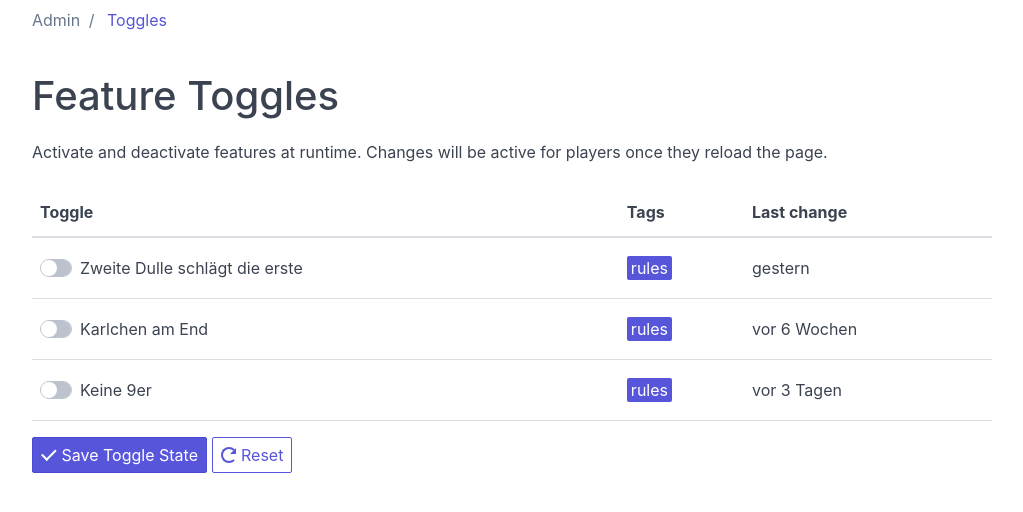
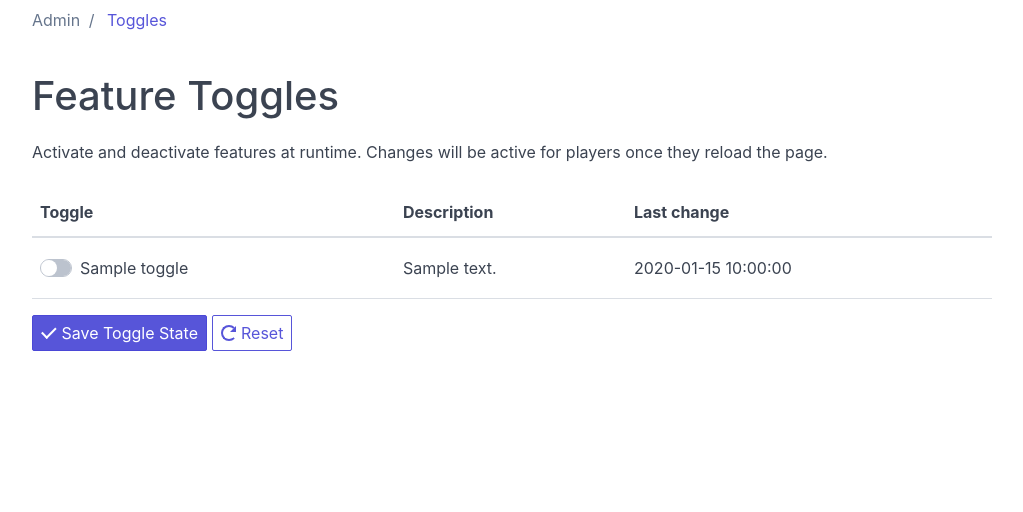
Before and after one commit to hamvocke/doppelkopf, a Flask app: page /admin/toggles in a window 1280 px wide. Shown: the part 72-584 px from the top of the page, without its empty margins (128-1151 px from the left). Run offline with Flask 2, Linux system fonts and the light colour scheme; tables that the repository leaves empty hold one stand-in row (values such as "Sample post").

Commit message:
render persisted toggles

```diff
--- a/backend/doppelkopf/admin.py
+++ b/backend/doppelkopf/admin.py
@@ -1,13 +1,10 @@
 from flask import Blueprint, render_template
+from doppelkopf.toggles import Toggle
 
 blueprint = Blueprint("admin", __name__, url_prefix="/admin")
 
 
-@blueprint.route("/toggles/empty", methods=["GET"])
-def toggles_empty():
-    return render_template("admin/toggles-empty.html")
-
-
 @blueprint.route("/toggles", methods=["GET"])
 def toggles_endpoint():
-    return render_template("admin/toggles.html")
+    all_toggles = Toggle.query.all()
+    return render_template("admin/toggles.html", toggles=all_toggles)
--- a/backend/doppelkopf/events.py
+++ b/backend/doppelkopf/events.py
@@ -22,7 +22,7 @@ class EventType(db.Model):
         game_finish = EventType(id=EventTypes.GAME_FINISH, name="game.finish")
         game_win = EventType(id=EventTypes.GAME_WIN, name="game.win")
         game_lose = EventType(id=EventTypes.GAME_LOSE, name="game.lose")
-        db.session.add_all(game_start, game_finish, game_win, game_lose)
+        db.session.add_all([game_start, game_finish, game_win, game_lose])
         db.session.commit()
 
 
--- a/backend/doppelkopf/templates/admin/toggles.html
+++ b/backend/doppelkopf/templates/admin/toggles.html
@@ -21,58 +21,28 @@ Toggles
     <thead>
       <tr>
         <th>Toggle</th>
-        <th>Tags</th>
+        <th>Description</th>
         <th>Last change</th>
       </tr>
     </thead>
+    {% for toggle in toggles %}
     <tr>
       <td>
         <div class="form-group">
           <label class="form-switch">
             <input type="checkbox">
-            <i class="form-icon"></i> Zweite Dulle schlägt die erste
+            <i class="form-icon"></i> {{ toggle.name }}
           </label>
         </div>
       </td>
       <td>
-        <span class="label label-primary">rules</span>
+        <span>{{ toggle.description }}</span>
       </td>
       <td>
-        gestern
+        {{ toggle.last_changed_at }}
       </td>
     </tr>
-    <tr>
-      <td>
-        <div class="form-group">
-          <label class="form-switch">
-            <input type="checkbox">
-            <i class="form-icon"></i> Karlchen am End
-          </label>
-        </div>
-      </td>
-      <td>
-        <span class="label label-primary">rules</span>
-      </td>
-      <td>
-        vor 6 Wochen
-      </td>
-    </tr>
-    <tr>
-      <td>
-        <div class="form-group">
-          <label class="form-switch">
-            <input type="checkbox">
-            <i class="form-icon"></i> Keine 9er
-          </label>
-        </div>
-      </td>
-      <td>
-        <span class="label label-primary">rules</span>
-      </td>
-      <td>
-        vor 3 Tagen
-      </td>
-    </tr>
+    {% endfor %}
   </table>
 
 
```
Also changed, not shown: backend/migrations/versions/43925bfa7137_.py (added, +51 -0 lines), backend/test/test_admin.py (added, +14 -0 lines).
